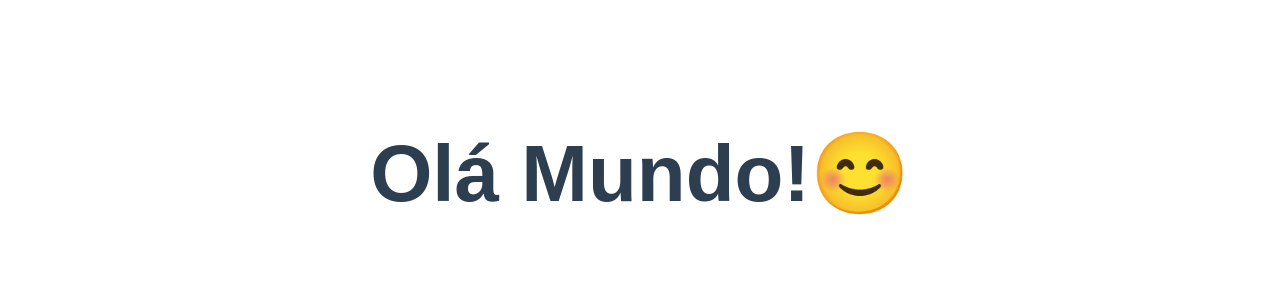
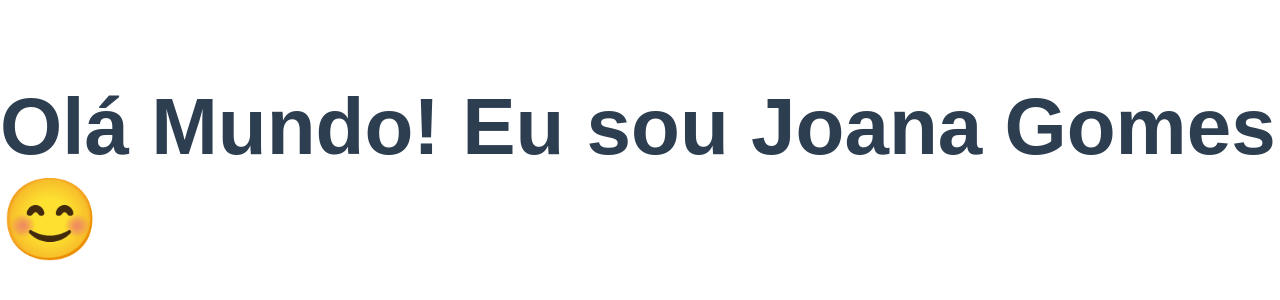
Before and after one commit to minasprogramam/cmp25-introducao-programacao-vc-II, a plain HTML site: page index.html in a window 1280 px wide. Shown: the part 226-526 px from the top of the page. Drawn offline with Linux system fonts and the light colour scheme.

Commit message:
alterando texto do index.html

```diff
--- a/index.html
+++ b/index.html
@@ -20,6 +20,6 @@
     </style>
 </head>
 <body>
-    <h1>Olá Mundo!😊</h1>
+    <h1>Olá Mundo! Eu sou Joana Gomes😊</h1>
 </body>
 </html>
```
